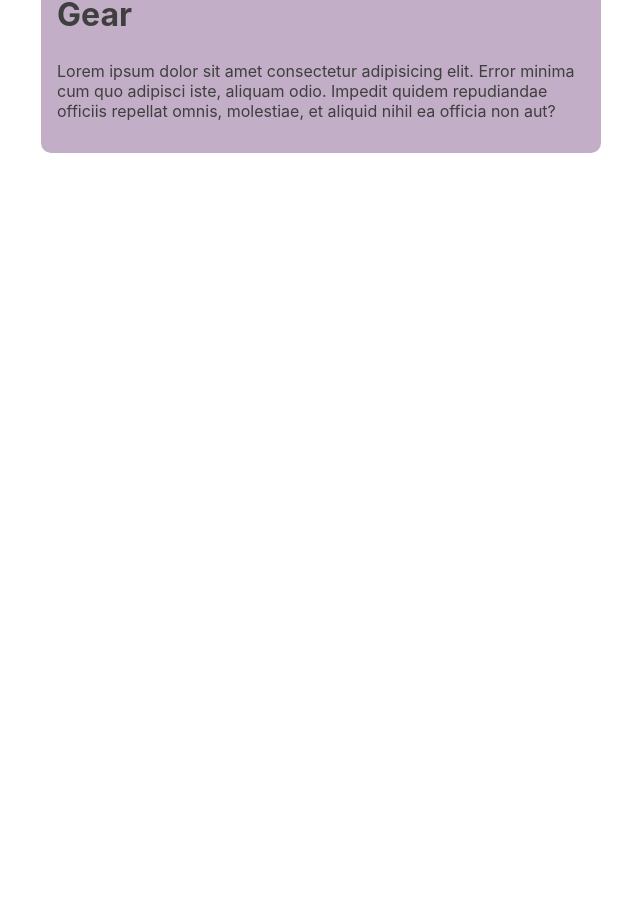
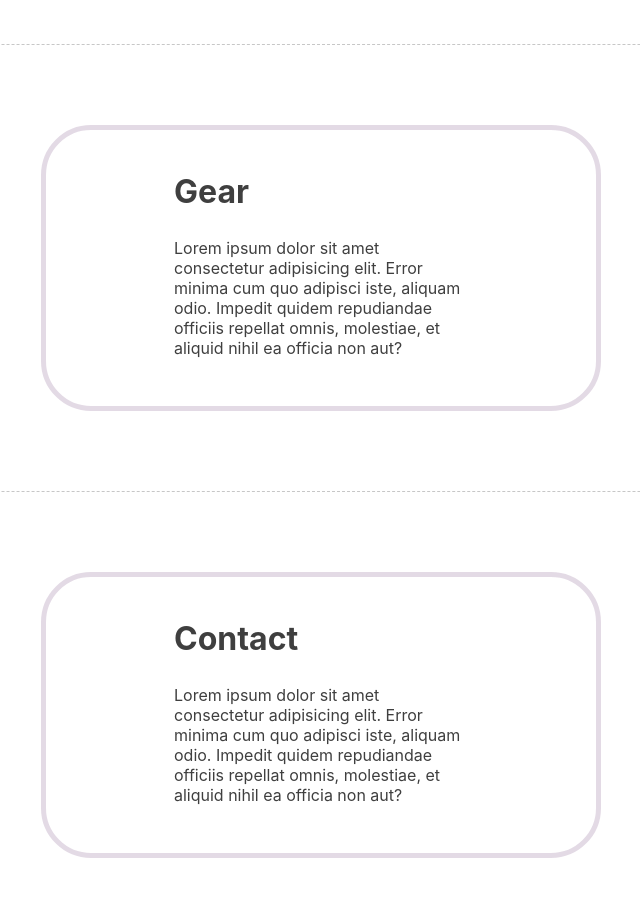
Before and after one commit to hassayag/resume, a Next.js app: page / in a window 1280 px wide. Shown: the part 1239-2136 px from the top of the page, without its empty margins (319-959 px from the left). Before the commit the page ends 1472 px from the top, so only its background shows below. Built offline with nearby package versions, Linux system fonts and the light colour scheme.

Commit message:
anchors linked to nav buttons

```diff
--- a/pages/common.module.sass
+++ b/pages/common.module.sass
@@ -9,16 +9,16 @@
   align-items: center
 
 .section
-  padding: 1rem
+  padding: 1rem 8rem 2rem 8rem
   max-width: 50%
   margin: 0 auto
-  background-color: $highlight
-  border-radius: 10px
+  border-radius: 50px
+  border: 5px solid rgba($highlight, 0.4)
   color: $text-dark
 
   &Border
     padding: 5rem
-    border-top: 1px solid $divider
+    border-top: 1px dashed $divider
 
 .heading
   font-size: 2rem
--- a/pages/home.module.sass
+++ b/pages/home.module.sass
@@ -65,9 +65,6 @@
   box-shadow: 3px 3px 6px 0 rgba(0,0,0,.2)
   transition: color 0.5s ease, border-color 0.5s ease, box-shadow 0.5s ease
 
-  // &:first-child
-  //   margin-left: 38vw
-
 .card:hover,
 .card:focus,
 .card:active
--- a/pages/index.jsx
+++ b/pages/index.jsx
@@ -11,6 +11,7 @@ export default function Home() {
       </Head>
 
       <main>
+        <a id='home'/>
         <h1 className={styles.title}>
           Harry <a>Assayag</a>
           <div className={styles.links}>
@@ -32,28 +33,29 @@ export default function Home() {
         </h1>
 
         <div className={styles.nav}>
-          <div href="/" className={styles.card}>
+        <a href="#home" className={styles.card}>
             Home
-          </div>
+          </a>
 
-          <div href="/about" className={styles.card}>
+          <a href="#about" className={styles.card}>
             About
-          </div>
+          </a>
 
-          <div className={styles.card}>
+          <a href="#portfolio" className={styles.card}>
             Portfolio
-          </div>
+          </a>
 
-          <div className={styles.card}>
+          <a href="#gear" className={styles.card}>
             Gear
-          </div>
+          </a>
 
-          <div className={styles.card}>
+          <a href="#contact" className={styles.card}>
             Contact
-          </div>
+          </a>
         </div>
 
         <div className={commonStyles.sectionBorder}>
+          <a id='about'/>
           <div className={commonStyles.section}>
             <h2 className={commonStyles.heading}>About me</h2>
             <p>
@@ -63,6 +65,7 @@ export default function Home() {
         </div>
 
         <div className={commonStyles.sectionBorder}>
+          <a id='portfolio'/>
           <div className={commonStyles.section}>
             <h2 className={commonStyles.heading}>Portfolio</h2>
             <p>
@@ -72,8 +75,19 @@ export default function Home() {
         </div>
 
         <div className={commonStyles.sectionBorder}>
+          <a id='gear'/>
           <div className={commonStyles.section}>
             <h2 className={commonStyles.heading}>Gear</h2>
+            <p>
+              Lorem ipsum dolor sit amet consectetur adipisicing elit. Error minima cum quo adipisci iste, aliquam odio. Impedit quidem repudiandae officiis repellat omnis, molestiae, et aliquid nihil ea officia non aut?
+            </p>
+          </div>
+        </div>
+
+        <div className={commonStyles.sectionBorder}>
+          <a id='contact'/>
+          <div className={commonStyles.section}>
+            <h2 className={commonStyles.heading}>Contact</h2>
             <p>
               Lorem ipsum dolor sit amet consectetur adipisicing elit. Error minima cum quo adipisci iste, aliquam odio. Impedit quidem repudiandae officiis repellat omnis, molestiae, et aliquid nihil ea officia non aut?
             </p>
@@ -132,6 +146,9 @@ export default function Home() {
             Helvetica Neue,
             sans-serif;
         }
+        html {
+          scroll-behavior: smooth;
+        }
         * {
           box-sizing: border-box;
         }
```
